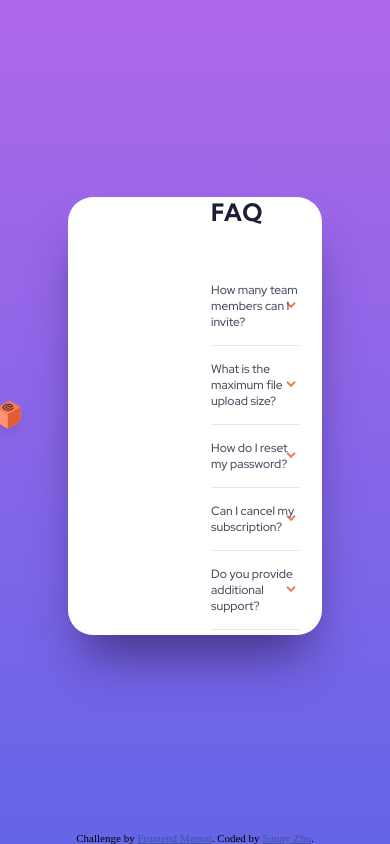
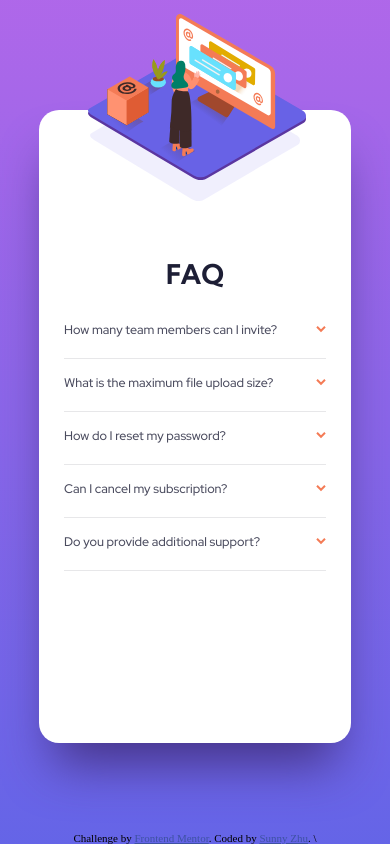
Before and after one commit to sunnyyuanz/FAQ-Accordian_Card, a plain HTML site: page index.html in a window 390 px wide. Drawn offline with Linux system fonts and the light colour scheme.

Commit message:
finalcodeupdate

```diff
--- /dev/null
+++ b/FAQ.js
@@ -0,0 +1,32 @@
+let QQbtn = document.querySelectorAll(".QQbtn")
+let A = document.querySelectorAll(".AA")
+let arrow = document.querySelectorAll(".arrow")
+
+function FAQ() {
+    QQbtn.forEach(Question)
+    function Question(qq, qindex, question) {
+        qq[qindex] = QQbtn[qindex];
+        question = qq[qindex];
+        let answer = A[qindex]
+        let Arrow = arrow[qindex]
+
+
+        question.addEventListener('click', function () {
+            if (answer.style.display == 'block') {
+                answer.style.display = 'none'
+                question.style.fontWeight = '400'
+                Arrow.style.transform = 'none'
+
+            } else {
+                answer.style.display = 'block'
+                question.style.fontWeight = '700'
+                Arrow.style.transform = 'rotate(180deg)'
+
+
+            }
+        })
+
+    }
+}
+
+FAQ()
--- a/index.html
+++ b/index.html
@@ -10,7 +10,8 @@
   <link
     href="https://fonts.googleapis.com/css2?family=Kumbh+Sans:wght@400;700&family=Red+Hat+Display:wght@500;700;900&display=swap"
     rel="stylesheet">
-  <link rel="stylesheet" href="site.css">
+  <link rel="stylesheet" media="screen and (min-width:1025px)" href="widescreen.css">
+  <link rel="stylesheet" media="screen and (max-width:1024px)" href="smallscreen.css">
   <link rel="icon" type="image/png" sizes="32x32" href="./images/favicon-32x32.png">
 
   <title>Frontend Mentor | FAQ Accordion Card</title>
@@ -23,46 +24,49 @@
     <div class="images">
       <aside>
         <img class="box" src="images/illustration-box-desktop.svg" alt="box">
-        <!-- <img class="woman" src="images/illustration-woman-online-desktop.svg" alt="woman"> -->
+        <img class="woman" src="images/illustration-woman-online-mobile.svg" alt="woman">
       </aside>
     </div>
     <div class="Text">
       <section>
         <h1>FAQ</h1>
         <ul class="questions">
-          <li class="QQ"> How many team members can I invite?
-            <br><span class="AA"> You can invite up to 2 additional users on the Free plan. There is no limit on
-              team members for the Premium plan.</span>
+          <li class="QQ"><button class="QQbtn"> How many team members can I invite? <img src="/images/icon-arrow-down.svg" alt="icon-arrow-down" class="arrow"></button>
+            <div class="AA"> You can invite up to 2 additional users on the Free plan. There is no limit on
+              team members for the Premium plan.</div>
           </li>
 
-          <li class="QQ"> What is the maximum file upload size?
-            <br><span class="AA"> No more than 2GB. All files in your account must fit your allotted storage space.</span>
+          <li class="QQ"><button class="QQbtn"> What is the maximum file upload size?<img src="/images/icon-arrow-down.svg" alt="icon-arrow-down" class="arrow"></button>
+            <div class="AA"> No more than 2GB. All files in your account must fit your allotted storage space.</div>
 
           </li>
 
-          <li class="QQ">How do I reset my password?
-            <br><span class="AA"> Click “Forgot password” from the login page or “Change password” from your profile page.
-              A reset link will be emailed to you.</span>
+          <li class="QQ"><button class="QQbtn">How do I reset my password?<img src="/images/icon-arrow-down.svg" alt="icon-arrow-down" class="arrow"></button>
+            <div class="AA"> Click “Forgot password” from the login page or “Change password” from your profile page.
+              A reset link will be emailed to you.</div>
           </li>
 
-          <li class="QQ">Can I cancel my subscription?
-            <br><span class="AA">Yes! Send us a message and we’ll process your request no questions asked.
-            </span>
+          <li class="QQ"><button class="QQbtn">Can I cancel my subscription?<img src="/images/icon-arrow-down.svg" alt="icon-arrow-down" class="arrow"></button>
+            <div class="AA">Yes! Send us a message and we’ll process your request no questions asked.
+            </div>
           </li>
 
-          <li class="QQ"> Do you provide additional support?
-            <br><span class="AA">Chat and email support is available 24/7. Phone lines are open during normal business
-              hours.</span>
+          <li class="QQ"><button class="QQbtn">Do you provide additional support?<img src="/images/icon-arrow-down.svg" alt="icon-arrow-down" class="arrow"></button>
+            <div class="AA">Chat and email support is available 24/7. Phone lines are open during normal business
+              hours.</div>
           </li>
 
         </ul>
       </section>
     </div>
   </main>
+  <script src="FAQ.js"></script>
+  </div>
+
   <div class="attribution">
     Challenge by <a href="https://www.frontendmentor.io?ref=challenge" target="_blank">Frontend Mentor</a>.
     Coded by <a href="#">Sunny Zhu</a>.
-  </div>
-</body>
+</body>\
+
 
 </html>
--- /dev/null
+++ b/smallscreen.css
@@ -0,0 +1,103 @@
+.attribution { font-size: 11px; text-align: center; }
+.attribution a { color: hsl(228, 45%, 44%); }
+body{
+    display: flex;
+    flex-direction: column;
+    margin: 0;
+    background: linear-gradient(360deg, hsl(240, 73%, 65%), hsl(273, 75%, 66%));
+}
+
+html,body{
+    height: 100%;
+    margin: 0;
+
+}
+
+main{
+    margin: 110px auto auto auto;
+    background-color: white;
+    background-image: url(/images/bg-pattern-mobile.svg);
+    background-size: 210px auto;
+    background-position: 50% 0%;
+    background-repeat: no-repeat;
+    border-radius: 20px;
+    box-shadow: 0px 35px 50px -15px rgb(69 51 134);
+    display: grid;
+    grid-template-rows: 20% 1fr;
+    max-width: 350px;
+    height: 75%;
+    width: 80%;
+    min-width: 300px;
+
+}
+h1{
+    font-family: 'Kumbh Sans', sans-serif;
+    color: hsl(238, 29%, 16%);
+    text-align: center;
+    font-size: 1.7em;
+    margin-top: 20px;
+    margin-bottom: 15px;
+}
+
+.box{
+    display: none;
+}
+ul{
+    list-style: none;
+    padding: 0px;
+    margin: 0 25px 10px 25px;
+}
+li{
+    height: 100%;
+    font-family: 'Red Hat Display', sans-serif;
+}
+.QQ{
+    font-size: 12px;
+    /* background: url(/images/icon-arrow-down.svg) no-repeat;
+    background-position: 95% 50%; */
+    padding: 15px 0px 10px 0;
+    border-bottom: solid 1px hsl(240, 5%, 91%);
+    width: 100%;
+}
+.AA{
+    font-size: 12px;
+    color:hsl(240, 6%, 50%);
+    display: none;
+}
+
+.images{
+    position: relative;
+    height: 100%;
+}
+
+.Text{
+    justify-self: center;
+    width: 100%;
+}
+
+button{
+    display: grid;
+    grid-template-columns: 90% 10%;
+    border: none;
+    background-color: none;
+    background-color: transparent;
+    padding: 0 0 10px 0;
+    width: 100%;
+    text-align: left;
+    font-weight: 400;
+    font-size: 12.5px;
+    font-family: 'Red Hat Display', sans-serif;
+    color: hsl(237, 12%, 33%);
+}
+
+.arrow{
+    justify-self: end;
+    align-self: center;
+}
+
+.woman{
+    width: 70%;
+    position: absolute;
+    top: -96px;
+    right: 45px;
+}
--- a/site.css
+++ b/widescreen.css
@@ -18,11 +18,11 @@ main{
     margin: auto;
     background-color: white;
     background-image: url(/images/bg-pattern-desktop.svg);
-    background-size: 935px auto;
+    background-size: 940px auto;
     background-repeat: no-repeat;
     background-position: 425% 65%;
     border-radius: 25px;
-    box-shadow: 0px 35px 50px -15px rgb(69, 51, 134);
+    box-shadow: 0px 35px 50px -15px rgb(69 51 134);
     display: grid;
     grid-template-columns: repeat(2,1fr);
     grid-column-gap: 2em;
@@ -33,33 +33,32 @@ main{
 }
 h1{
     font-family: 'Kumbh Sans', sans-serif;
-    margin:0 0 40px 0;
     color: hsl(238, 29%, 16%);
 }
 
 .box{
     position: absolute;
-    top: 203px;
+    top: 197px;
     left: -85px;
     width: 46%;
 }
 ul{
-    font-family: 'Red Hat Display', sans-serif;
     list-style: none;
     padding: 0px;
     margin: 0 0 20px 0;
 }
 li{
     height: 100%;
+    font-family: 'Red Hat Display', sans-serif;
 }
 .QQ{
     font-size: 12px;
-    background: url(/images/icon-arrow-down.svg) no-repeat;
-    background-position: 95% 50%;
-    padding: 15px 0px;
+    /* background: url(/images/icon-arrow-down.svg) no-repeat;
+    background-position: 95% 50%; */
+    padding: 15px 0px 10px 0;
     border-bottom: solid 1px hsl(240, 5%, 91%);
+    color:hsl(237, 12%, 33%) ;
     width: 80%;
-    color:hsl(237, 12%, 33%) ;
 }
 .AA{
     font-size: 12px;
@@ -71,8 +70,8 @@ li{
     position: relative;
     background: url(/images/illustration-woman-online-desktop.svg) no-repeat;
     height: 100%;
-    background-position: 155% center;
-    background-size: 430px auto;
+    background-position: 135% 46%;
+    background-size: 440px auto;
 }
 
 .Text{
@@ -80,3 +79,27 @@ li{
     flex-direction: column;
     justify-content: center;
 }
+
+button{
+    display: grid;
+    grid-template-columns: 80% 20%;
+    border: none;
+    background-color: none;
+    background-color: transparent;
+    padding: 0 0 10px 0;
+    width: 100%;
+    text-align: left;
+    font-weight: 400;
+    font-family: 'Red Hat Display', sans-serif;
+    color:hsl(237, 12%, 33%) ;
+
+}
+
+.arrow{
+    justify-self: center;
+    align-self: center;
+}
+
+.woman{
+    display: none;
+}
```
